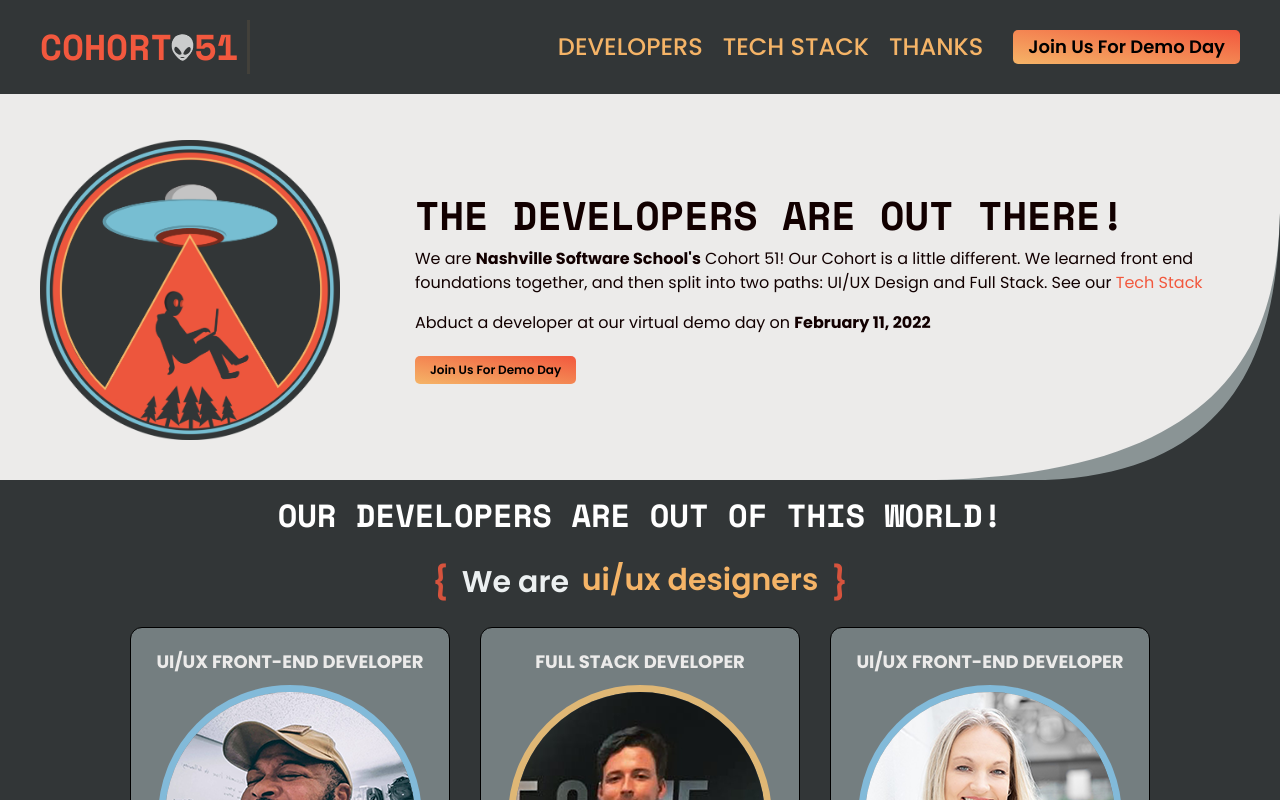
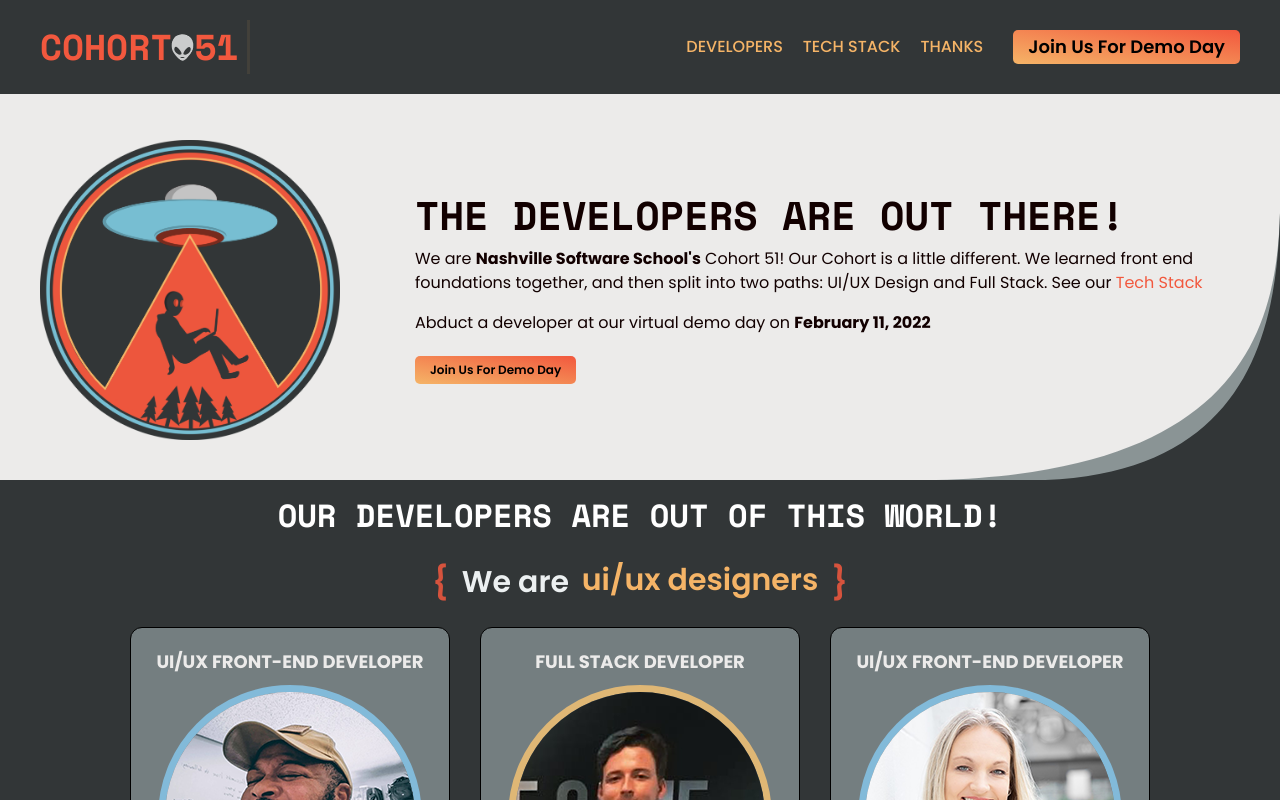
Before and after one commit to nss-day-cohort-51/nss-day-cohort-51.github.io, a React (Create React App) app: page / in a window 1280 px wide. Shown: the top 800 px of the page. Built offline with nearby package versions, Linux system fonts and the light colour scheme.

Commit message:
mw-TechStack-remove-hyperlink-shrink-NavBar-items: Updated nav-items to a smaller font-size, 1rem; added line-height 1.5rem to nav-item to give more space between nav-items when they are stacked in mobile view.

```diff
--- a/src/styles/navbar.scss
+++ b/src/styles/navbar.scss
@@ -69,6 +69,10 @@
       color: $orange;
     }
   }
+
+  .nav-item {
+    font-size: 1rem;
+  }
 }
 
 .rsvp {
```
